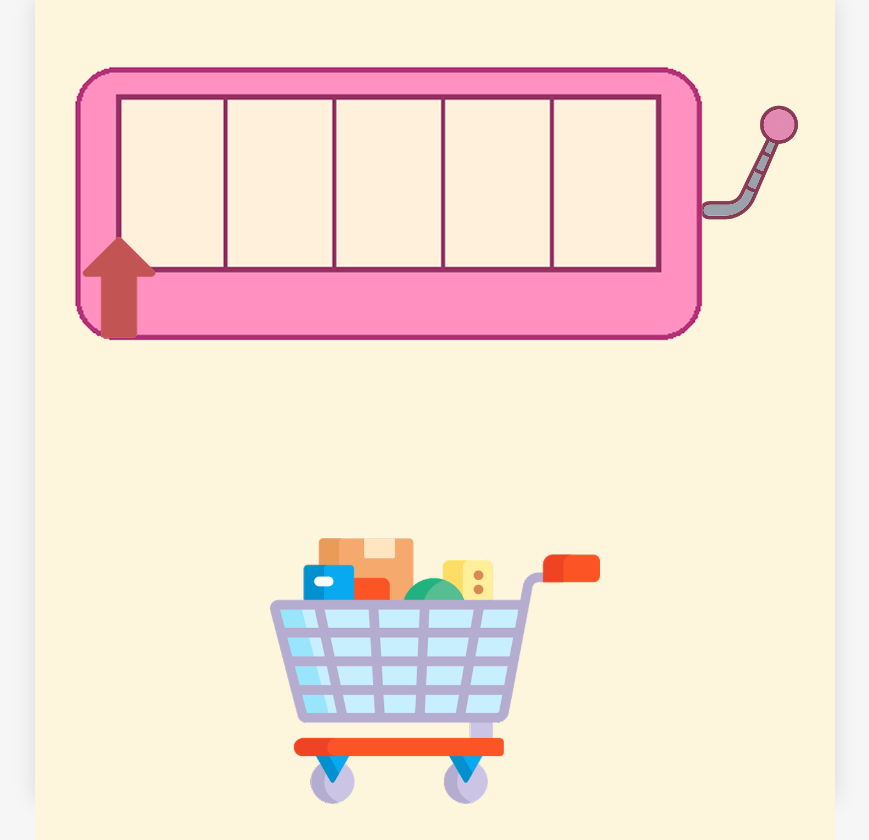
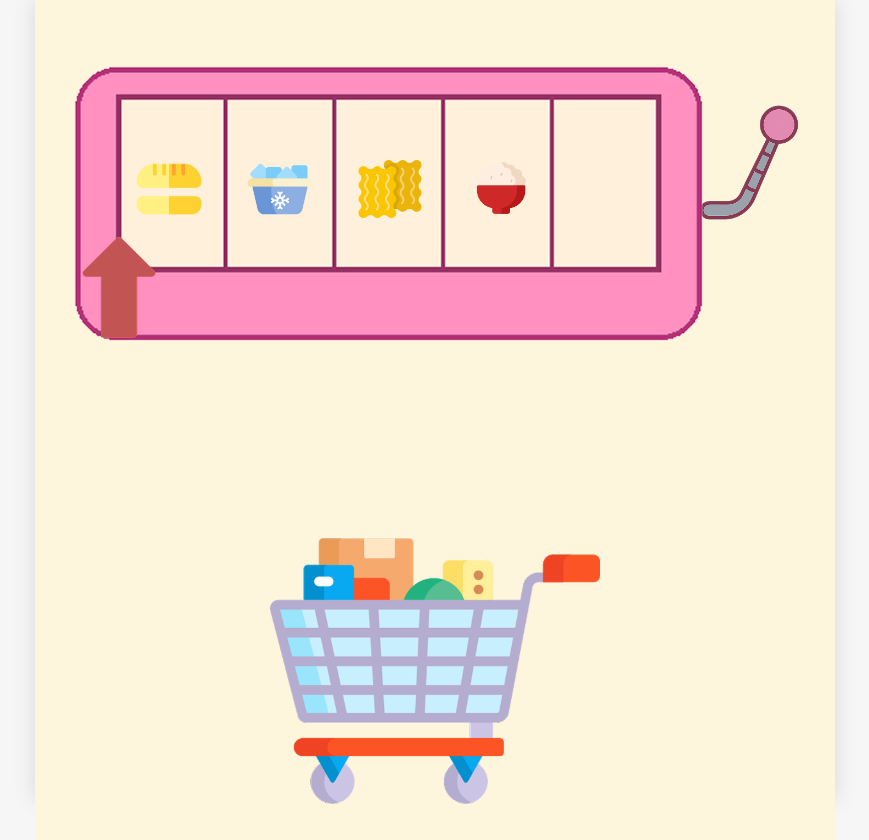
Before and after one commit to hyesukkk/su-s-slot-kitchen, a React (Vite) app: page /game in a window 1280 px wide. Shown: the whole page, without its empty margins (205-1074 px from the left). Built offline with nearby package versions, Linux system fonts and the light colour scheme; a web font is replaced by a local one.

Commit message:
feat: 아이템 리소스 배치 및 선택에 따른 라운드 전환 로직

```diff
--- a/src/pages/Game.jsx
+++ b/src/pages/Game.jsx
@@ -1,7 +1,17 @@
 import "./Game.css";
 import { useEffect, useState, useRef } from "react";
+import { useNavigate } from "react-router-dom"; // import 추가
+
 
 const Game = () => {
+  const navigate = useNavigate();
+  const foodImages = [
+    Object.values(import.meta.glob('/public/assets/food/round1/*.png', { eager: true, as: 'url' })),
+    Object.values(import.meta.glob('/public/assets/food/round2/*.png', { eager: true, as: 'url' })),
+    Object.values(import.meta.glob('/public/assets/food/round3/*.png', { eager: true, as: 'url' })),
+    Object.values(import.meta.glob('/public/assets/food/round4/*.png', { eager: true, as: 'url' }))
+  ];
+  const [round, setRound] = useState(0);
   const [slotIndex, setSlotIndex] = useState(0); // 현재 화살표 위치 (0~4)
   const [isRunning, setIsRunning] = useState(true); // 애니메이션 실행 여부
 
@@ -56,10 +66,25 @@ const Game = () => {
     };
   }, [isRunning]);
 
+  const nextRound=()=>{
+    if(round===3){
+      navigate("/");
+      return;
+    }
+    setRound(round => (round + 1));
+
+    setIsRunning(true);
+  }
+
   // 핸들 클릭 시 애니메이션 정지
   const handleStop = () => {
     setIsRunning(false);
+    //2초뒤 다음 라운드로 변경
+    setTimeout(() => {
+    nextRound();
+  }, 2000);
   };
+
 
   return (
     <div className="Game">
@@ -67,7 +92,18 @@ const Game = () => {
         {/* 슬롯박스만 감싸는 래퍼 */}
         <div className="slot-box-wrapper" ref={wrapperRef}>
           <img className="slot-box" src="/assets/slot_box.png" alt="슬롯박스" />
-
+            {foodImages[round].map((src, idx) => (
+    <img src={src}
+      style={{
+        position: 'absolute',
+        top: '45%',
+        left: `${(idx + 1.1) * (65 / foodImages.length)}%`,
+        transform: 'translate(-50%, -50%)',
+        width: '65px',
+        height: '65px',
+      }}
+    />
+  ))}
           {/* 화살표 */}
           <img
             className="arrow"
```
